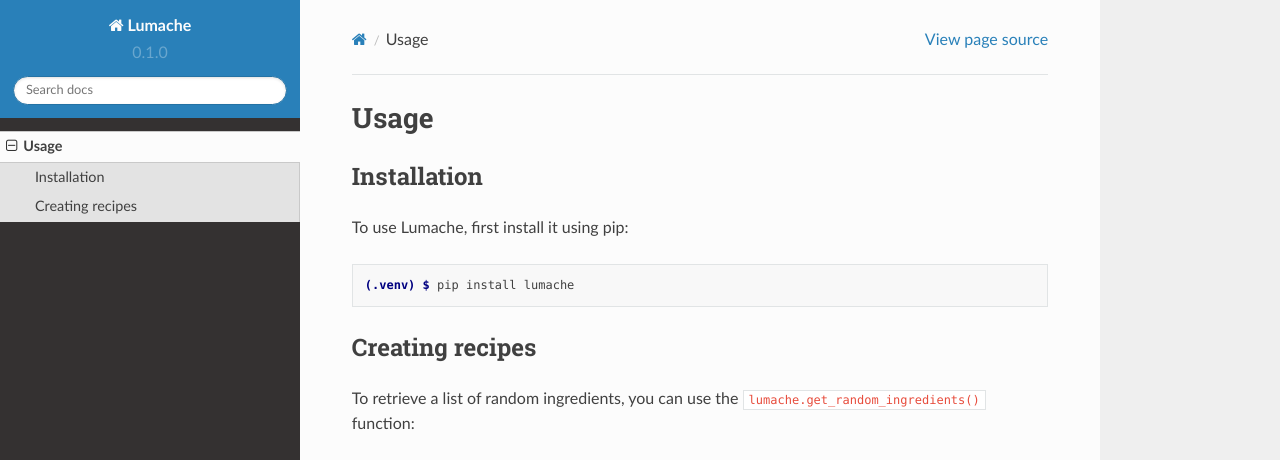
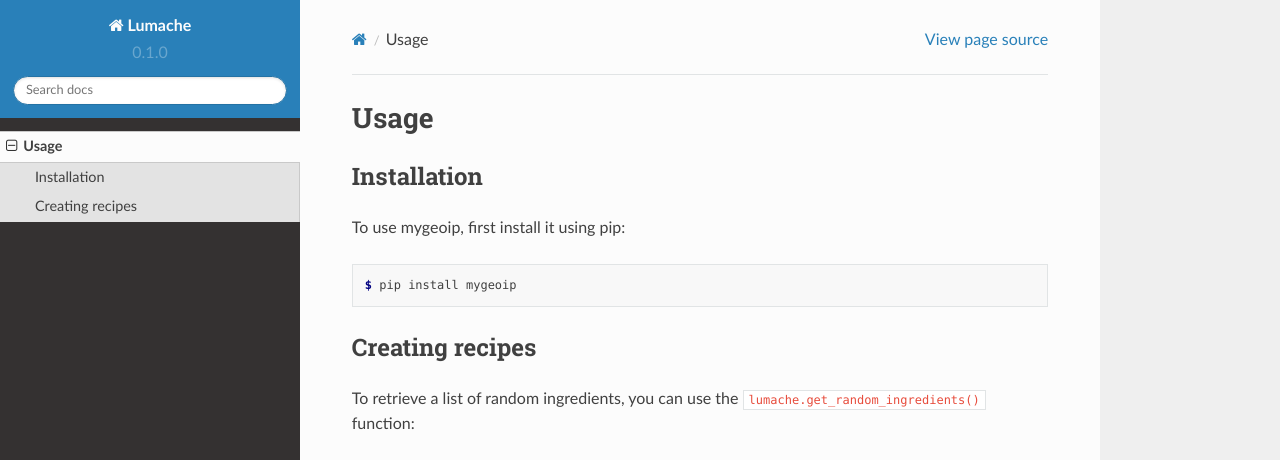
Before and after one commit to Deadshot0x7/mygeoip, a Sphinx documentation site: the page built from docs/source/usage.rst, in a window 1280 px wide and 1095 px high. Shown: the top 460 px of the window. Built offline with Sphinx 7.4.7 and the Read the Docs theme 2.0.0, drawn with Linux system fonts in a browser that asks for light colours; grey boxes are pictures that could not be loaded.

Commit message:
Update usage.rst

```diff
--- a/docs/source/usage.rst
+++ b/docs/source/usage.rst
@@ -6,11 +6,11 @@ Usage
 Installation
 ------------
 
-To use Lumache, first install it using pip:
+To use mygeoip, first install it using pip:
 
 .. code-block:: console
 
-   (.venv) $ pip install lumache
+    $ pip install mygeoip
 
 Creating recipes
 ----------------
```
